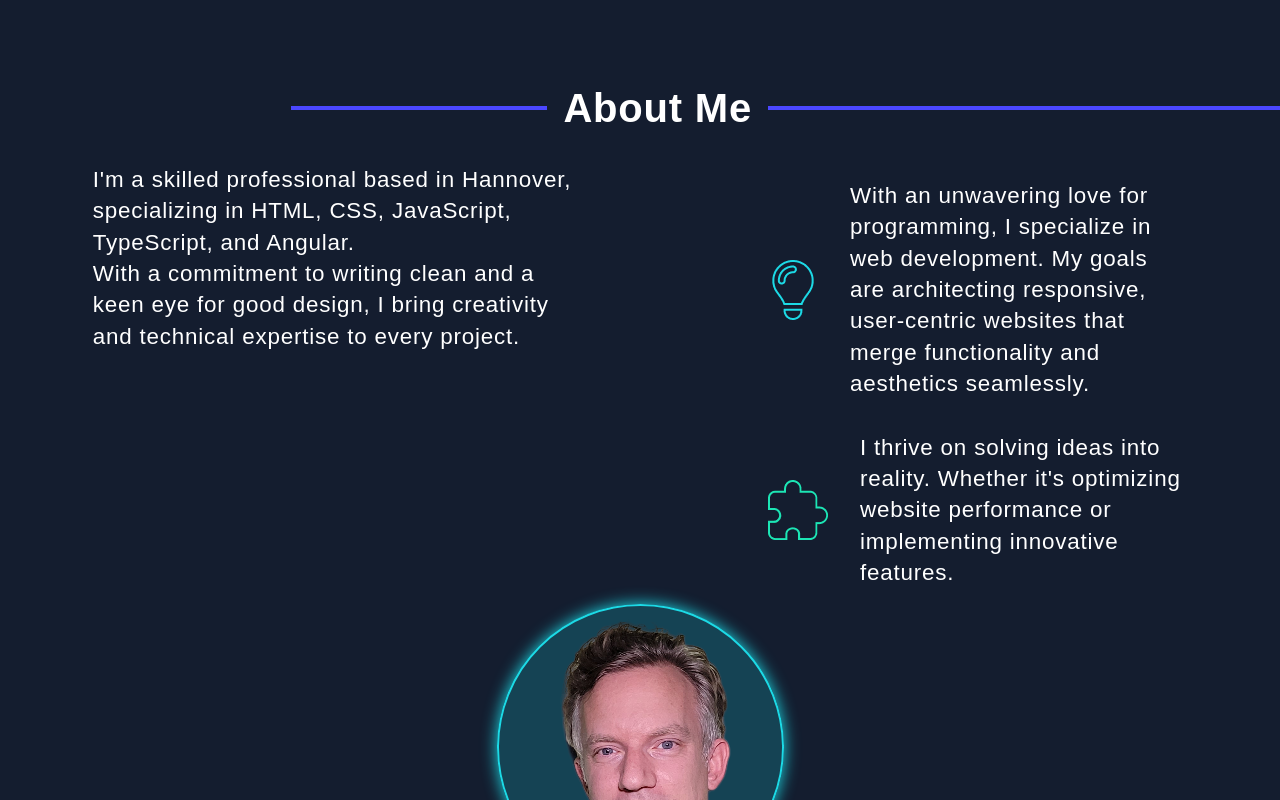
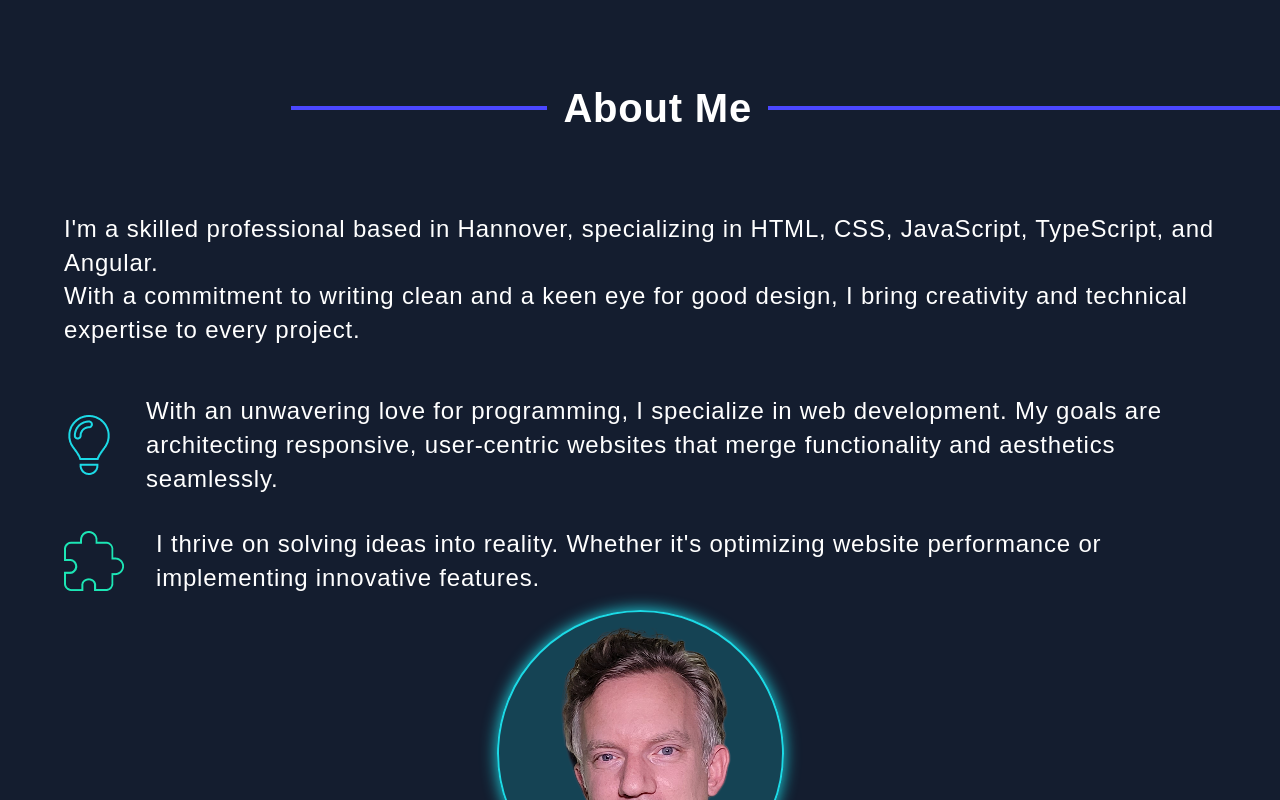
Before and after one commit to felianfilian/portfolio, an Angular app: page /#/about in a window 1280 px wide. Before the commit this address led to /#/. Shown: the part 780-1580 px from the top of the page. Built offline with nearby package versions, Linux system fonts and the light colour scheme.

Commit message:
main section update

```diff
--- a/src/app/section02-about/section02-about.component.scss
+++ b/src/app/section02-about/section02-about.component.scss
@@ -4,18 +4,22 @@
   display: flex;
   justify-content: space-between;
   flex-wrap: wrap;
+  gap: 16px;
 
-  gap: 128px;
+  margin-top: 32px;
 }
 
 .about-01-01 {
   flex: 1;
+
   min-width: 450px;
 }
 
 .about-01-02 {
-  flex: 1;
+  display: flex;
+  flex-direction: column;
   min-width: 450px;
+  gap: 32px;
 }
 
 .about-02 {
@@ -25,8 +29,6 @@
 .benefit-container {
   display: flex;
   align-items: center;
-
-  padding: 32px 0 0 64px;
 }
 
 .icon-benefit {
@@ -50,7 +52,6 @@
 @media (max-width: 992px) {
   .about-01 {
     justify-content: center;
-    width: 100%;
   }
 
   .about-02 {
--- a/src/app/section04-portfolio/section04-portfolio.component.html
+++ b/src/app/section04-portfolio/section04-portfolio.component.html
@@ -7,6 +7,7 @@
   </div>
 
   <div class="section-area">
+    <div class="content-width">
       <div class="text-block">
         <span *ngIf="gs.lang == 'eng'"
           >samples of my work - please feel free to try them out</span
@@ -30,15 +31,15 @@
             <h4 class="card-subtitle">JAVASCRIPT | HTML | CSS</h4>
             <div class="text-block">
               <span *ngIf="gs.lang == 'eng'">
-              Task Manager with a kanban System. Create and manage tasks. Users
-              can be set up and added to the tasks. This project is the result
-              from a team of 3 progammers.
+                Task Manager with a kanban System. Create and manage tasks.
+                Users can be set up and added to the tasks. This project is the
+                result from a team of 3 progammers.
               </span>
               <span *ngIf="gs.lang == 'ger'">
                 Ein Task Manager mit einem Kanban-Board. Erstelle und verwalte
-              Aufgaben. Benutzer können angelegt und Aufgaben zugewiesen werden.
-              Dieses Projekt ist das Ergebns einer Teamarbeit mit insgesamt 3
-              Programmierern
+                Aufgaben. Benutzer können angelegt und Aufgaben zugewiesen
+                werden. Dieses Projekt ist das Ergebns einer Teamarbeit mit
+                insgesamt 3 Programmierern
               </span>
             </div>
             <div class="project-links">
@@ -72,8 +73,8 @@
             <div class="text-block">
               <span *ngIf="gs.lang == 'eng'">Frontend Developer</span>
               <span *ngIf="gs.lang == 'ger'">Frontend Entwickler</span>
-            <p>funny 2d platformer</p>
-            <p>get rid of all the nasty chickens and defeat EL Pollo Loco</p>
+              <p>a funny 2d platformer.</p>
+              <p>get rid of all the nasty chickens and defeat EL Pollo Loco.</p>
             </div>
             <div class="project-links">
               <a
@@ -133,4 +134,5 @@
         </div>
       </div>
     </div>
+  </div>
 </section>
--- a/src/app/section05-contact/section05-contact.component.html
+++ b/src/app/section05-contact/section05-contact.component.html
@@ -6,7 +6,8 @@
   </div>
 
   <div class="section-area">
-    <div class="text-block">
+    <div class="contact-01 content-width">
+      <div class="contact-01-01 text-block">
         <span *ngIf="gs.lang == 'eng'">
           Feel free to reach out for inquiries or feedback.
           <br />
@@ -15,7 +16,7 @@
         <span *ngIf="gs.lang == 'ger'">
           Senden Sie mir gerne Anfragen oder Feedback.
           <br />
-        Ich freue mich von Ihnen zu hören
+          Ich freue mich von Ihnen zu hören.
         </span>
       </div>
       <form (submit)="sendMail()" method="post" #myForm ngNativeValidate>
@@ -45,4 +46,5 @@
         />
       </form>
     </div>
+  </div>
 </section>
--- a/src/app/section05-contact/section05-contact.component.scss
+++ b/src/app/section05-contact/section05-contact.component.scss
@@ -1,12 +1,24 @@
 @import "src/assets/global-scss.scss";
+
+.contact-01 {
+  display: flex;
+  flex-direction: row;
+  flex-wrap: wrap;
+  justify-content: space-around;
+  gap: 32px;
+}
+
+.contact-01-01 {
+  min-width: 450px;
+}
 
 form {
   display: flex;
   flex-direction: column;
-  align-items: center;
+  align-items: flex-end;
   gap: 16px;
 
-  width: 100%;
+  min-width: 450px;
 }
 
 input,
@@ -20,6 +32,20 @@ textarea {
 }
 
 @media (max-width: 576px) {
+  .contact-01 {
+    gap: 16px;
+  }
+
+  .contact-01-01 {
+    width: 100%;
+    min-width: unset;
+  }
+
+  form {
+    width: 100%;
+    min-width: unset;
+  }
+
   input,
   textarea {
     width: 100%;
--- a/src/styles.scss
+++ b/src/styles.scss
@@ -9,7 +9,7 @@ body {
   background-color: $bg01;
   color: white;
   font-family: Arial, Helvetica, sans-serif;
-  font-size: 1.4rem;
+  font-size: 1.5rem;
   letter-spacing: 0.8px;
   line-height: 1.4;
 }
@@ -107,8 +107,7 @@ section {
   display: flex;
   flex-direction: column;
   align-items: center;
-
-  padding: 16px 32px 32px 32px;
+  margin-top: 32px;
 }
 
 // basic link styling
@@ -179,8 +178,7 @@ section {
 // global content width
 .content-width {
   box-sizing: border-box;
-  width: 90%;
-  margin: 0 5%;
+  width: 1440px;
 }
 
 // blocks with many lines of text
@@ -239,6 +237,12 @@ section {
   background-color: $color02;
 }
 
+@media (max-width: 1540px) {
+  .content-width {
+    width: 90%;
+  }
+}
+
 @media (max-width: 992px) {
   .content-width {
     margin: 0 32px;
```
Lines whose indentation alone changed are shown as unchanged.
